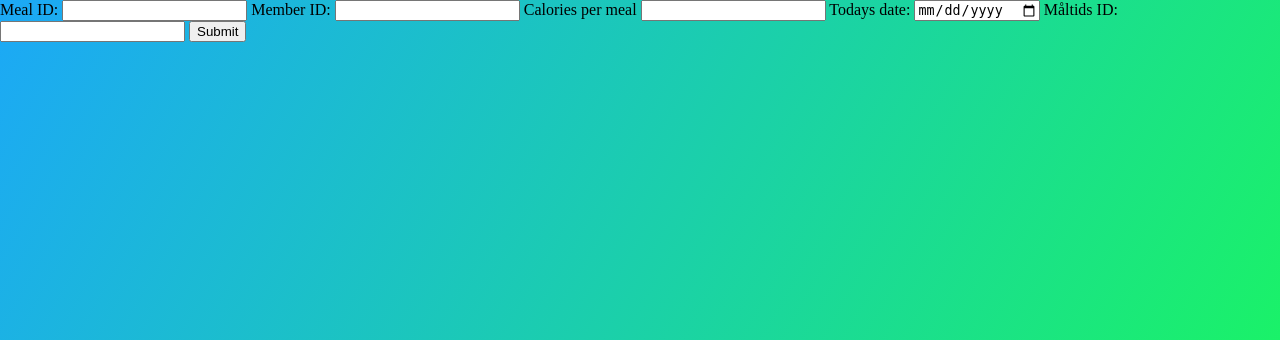
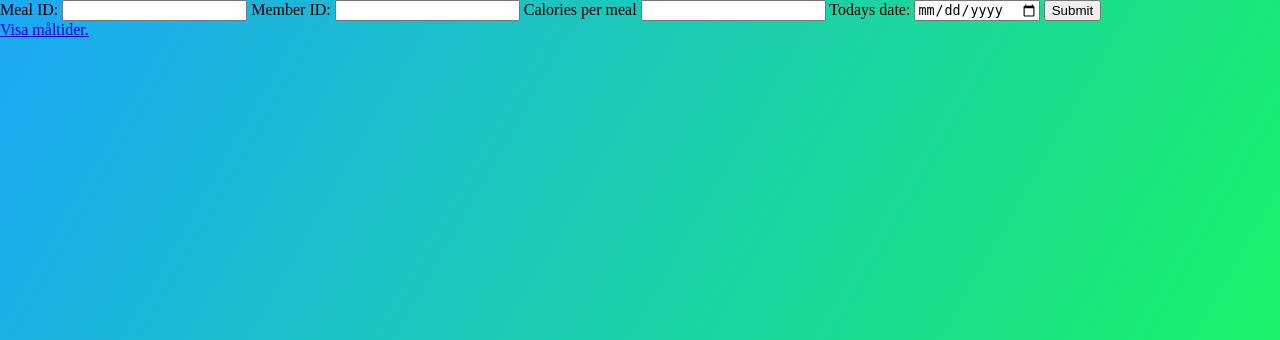
Before and after one commit to JacobKatzIA/TEAM_12, a Flask app: page /meal in a window 1280 px wide. Shown: the part 148-488 px from the top of the page. Run offline with Flask 3, Linux system fonts and the light colour scheme; some libraries are stand-ins or nearby versions.

Commit message:
Ändring

```diff
--- a/projekt/fitnesslink/templates/meal.html
+++ b/projekt/fitnesslink/templates/meal.html
@@ -36,11 +36,10 @@
       <label for="date">Todays date:</label>
       <input type="date" id="date" name="date">
 
-      <label for="meal_type_id">Måltids ID:</label>
-      <input type="text" id="meal_type_id" name="meal_type_id">
-
       <input type="submit" value="Submit">
     </form>
+
+    <a href="/view_meals/6">Visa måltider.</a>
   </div>
 </body>
 
```
